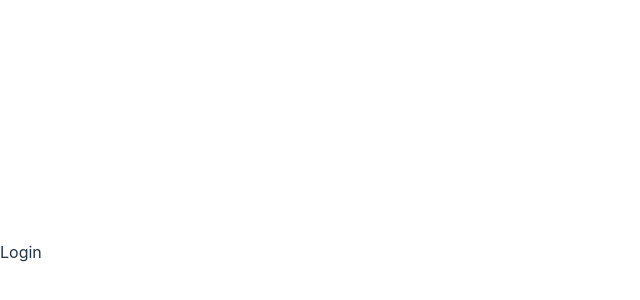
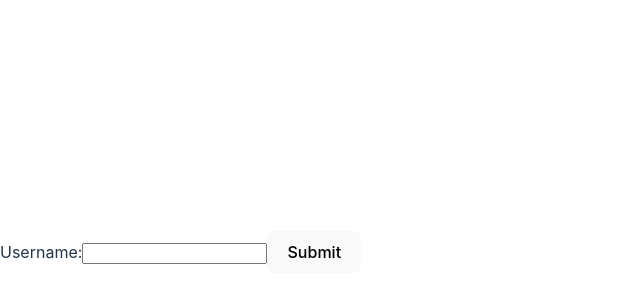
Before and after one commit to PassawutP/chess-fe, a React (Vite) app in the folder chess-fe/: page / in a window 1280 px wide. Shown: the part 148-448 px from the top of the page, without its empty margins (0-640 px from the left). Built offline with nearby package versions, Linux system fonts and the light colour scheme.

Commit message:
feat: add login page

```diff
--- a/chess-fe/src/pages/login.jsx
+++ b/chess-fe/src/pages/login.jsx
@@ -1,10 +1,40 @@
+import axios from "axios";
+import { useState } from "react";
+import { Link, useNavigate } from 'react-router-dom';
+
 export default function Login() {
+  const navigate = useNavigate();
+  const [username, setUsername] = useState("");
+  const [error, setError] = useState(null);
+
+  const handleSubmit = async () => {
+    try {
+      const response = await axios.post(
+        'http://localhost:8080/api/users/saveUser',
+        { name: username }
+      );
+      console.log(response);
+      navigate('/lobby', { state: { username: username } });
+    } catch (error) {
+      console.error(error);
+      setError(error.message);
+    }
+  };
 
   return (
     <>
-      <div>
-        Login
-      </div>
+      <label>
+        Username:
+        <input
+          type="text"
+          value={username}
+          onChange={(event) => setUsername(event.target.value)}
+        />
+      </label>
+      <button type="submit" onClick={handleSubmit}>
+        Submit
+      </button>
+      {error && <p className="error-message">{error}</p>}
     </>
-  )
+  );
 }
```
